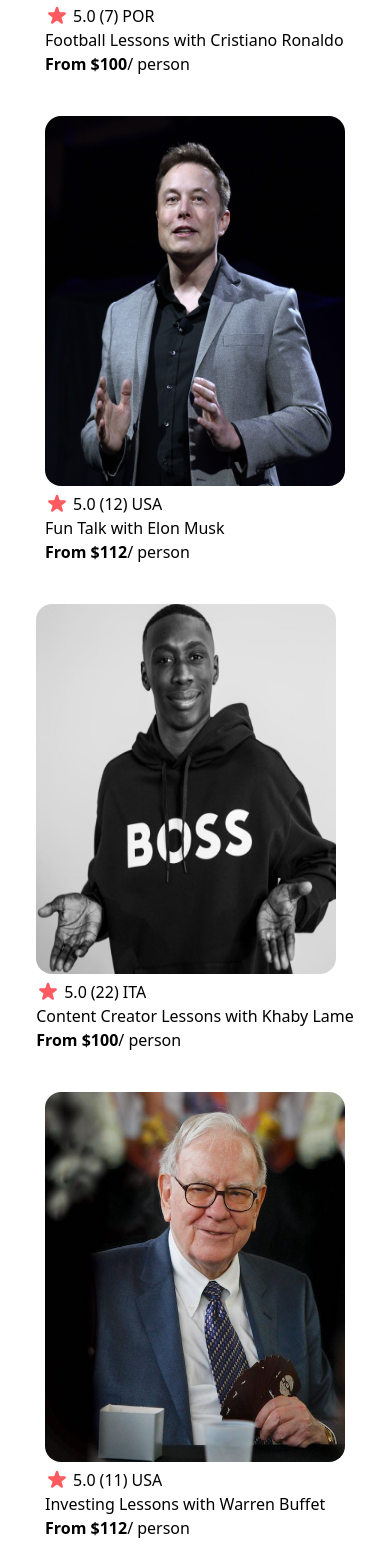
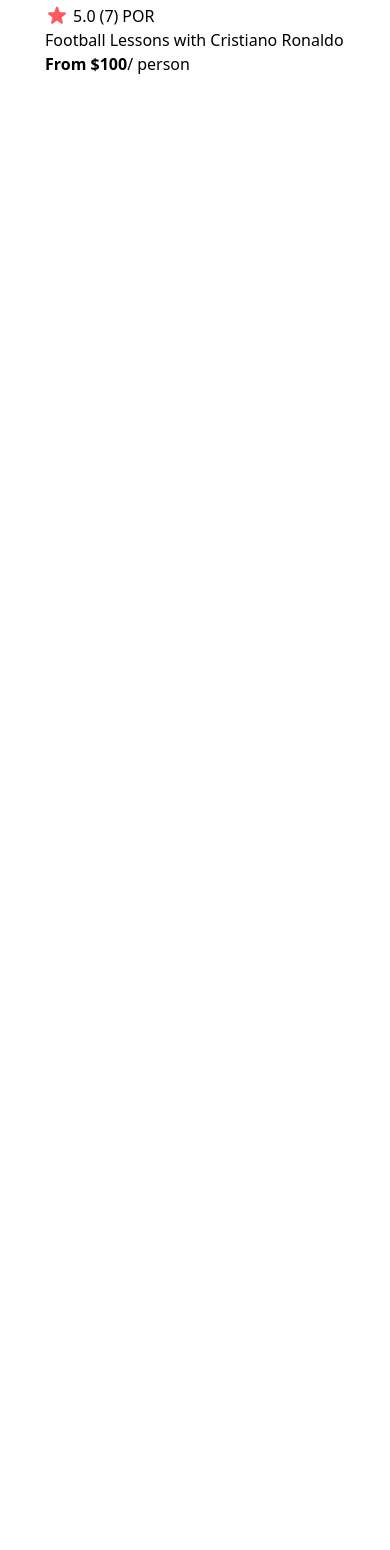
Before and after one commit to johncanero/airbnb-clone, a Next.js app: page / in a window 390 px wide. Shown: the part 1858-3408 px from the top of the page. After the commit the page ends 1982 px from the top, so only its background shows below. Built offline with nearby package versions, Linux system fonts and the light colour scheme.

Commit message:
Responsive Screen Card Adjustments

```diff
--- a/components/Card.js
+++ b/components/Card.js
@@ -13,7 +13,8 @@
 const Card = () => {
   return (
     <div>
-        <div className='mb-12 md:flex md:flex-wrap'>
+        <div className='mb-12 md:flex md:flex-wrap lg:flex lg:flex-wrap'>
+
            <Link href='https://messi.com/en/' passHref>
                 <a target="_blank" rel="noopener noreferrer">
                     <div className='md:ml-12 md:w-52 lg:ml-36 lg:w-64'>
@@ -60,9 +61,10 @@
                 </a>
             </Link>
 
+            {/* Tablet and Desktop */}
             <Link href='https://www.tesla.com/' passHref>
                 <a target="_blank" rel="noopener noreferrer">
-                    <div className='md:ml-12 md:w-52 lg:ml-36 lg:w-64'>
+                    <div className='hidden sm:block md:ml-6 md:w-52 lg:w-64'>
                         <CardList
                             img={ElonMusk}
                             rating="5.0"
@@ -77,7 +79,7 @@
 
             <Link href='https://www.instagram.com/khaby00/?hl=en' passHref>
                 <a target="_blank" rel="noopener noreferrer">
-                    <div className='md:ml-6 md:w-52 lg:w-64'>
+                    <div className='hidden sm:block md:ml-6 md:w-52 lg:w-64'>
                         <CardList
                             img={KhabyLame}
                             rating="5.0"
@@ -92,7 +94,7 @@
 
             <Link href='https://www.forbes.com/profile/warren-buffett/?sh=1ba7e92e4639' passHref>
                 <a target="_blank" rel="noopener noreferrer">
-                    <div className='md:ml-6 md:w-52 lg:w-64'>
+                    <div className='hidden sm:block md:ml-6 md:w-52 lg:ml-36 lg:w-64'>
                         <CardList
                             img={WarrenBuffet}
                             rating="5.0"
```
